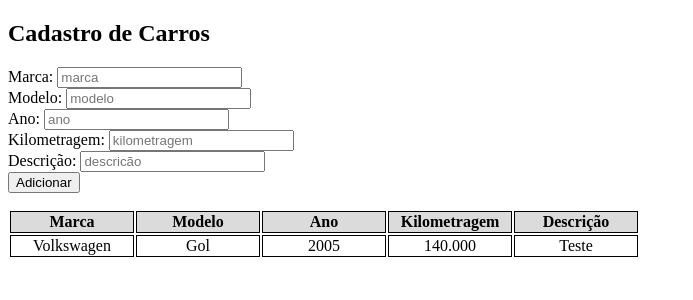
After one commit to GuilhermeTrentini/Desafio_1, a PHP site: page /index.html in a window 1280 px wide. The commit adds this page. Shown: the top 300 px of the page, without its empty margins (0-693 px from the left). Run offline with PHP 8.4, Linux system fonts and the light colour scheme.

Commit message:
Inclusão da função remover com 2 click e correções na validação de campos

```diff
--- a/css/principal.css
+++ b/css/principal.css
@@ -17,3 +17,7 @@ th{
 	font-weight: bold;
 	background-color:rgb(219, 219, 219);
 }
+
+.invisivel{
+	display: none;
+}
--- /dev/null
+++ b/index.html
@@ -0,0 +1,58 @@
+<!doctype html>
+<html>
+<head>
+
+    <meta charset="utf-8">
+	<title>Cadastro Carros</title>
+	<link rel="stylesheet" type="text/css" href="css/principal.css">
+
+</head>
+<body>
+
+	<h2>Cadastro de Carros</h2>
+
+    <form id="form-adicionar">
+		<label class="invisivel">*</label>
+        <label>Marca:</label>
+		<input id="marca" type="text" placeholder="marca"> <br>
+		<label class="invisivel">*</label>
+        <label>Modelo:</label>
+		<input id="modelo" type="text" placeholder="modelo"> <br>
+		<label class="invisivel">*</label>
+        <label>Ano:</label>
+        <input id="ano" type="number" placeholder="ano"> <br>
+        <label>Kilometragem:</label>
+        <input id="kilometragem" type="number" placeholder="kilometragem"> <br>
+        <label>Descrição:</label>
+        <input id="descricao" type="text" placeholder="descricão"> <br>
+	</form>
+
+	<button id="adicionar-carros">Adicionar</button>
+	<ul id="mensagens-erro"></ul>
+
+    <table>
+		<thead>
+			<tr>
+				<th>Marca</th>
+				<th>Modelo</th>
+				<th>Ano</th>
+				<th>Kilometragem</th>
+				<th>Descrição</th>
+			</tr>
+		</thead>
+		<tbody id="tabela-carros">
+		<tr class="carros">
+		    	<td class="info-marca">Volkswagen</td>
+				<td class="info-modelo">Gol</td>
+				<td class="info-ano">2005</td>
+				<td class="info-kilometragem">140.000</td>
+				<td class="info-descricao">Teste</td>
+			</tr>
+		</tbody>
+	</table>
+
+	<script src="js/adiciona-carros.js"></script>
+	<script src="js/validacoes.js"></script>
+	<script src="js/remover-carro.js"></script>
+</body>
+</html>
--- /dev/null
+++ b/index.php
@@ -0,0 +1 @@
+<?php header( 'Location: /index.html' ) ;  ?>
--- a/js/adiciona-carros.js
+++ b/js/adiciona-carros.js
@@ -9,13 +9,17 @@ botaoAdicionar.addEventListener("click", function(){
     var erros = validaCampos(carros);
 
     if (erros.length > 0){
+        //var campoObrigatorio = document.querySelector(".invisivel");
+        //campoObrigatorio.classList.remove("invisivel");
+
         exibeMensagensErro(erros);
+
         return;
     }
 
     adicionaCarroNaTabela(carros);
-
-    console.log(carros);
+    var limpaErro = document.querySelector("#mensagens-erro");
+    limpaErro.innerHTML = "";
 
     //form.reset();
 });
--- /dev/null
+++ b/js/remover-carro.js
@@ -0,0 +1,7 @@
+var carros = document.querySelectorAll(".carros");
+
+var tabela = document.querySelector("table");
+
+tabela.addEventListener("dblclick", function(event){
+    event.target.parentNode.remove();
+});
--- a/js/validacoes.js
+++ b/js/validacoes.js
@@ -1,4 +1,5 @@
 function validaCampos(carros){
+    var logAno = false;
     var erros = [];
     if (carros.marca.length == 0){
         erros.push("O campo marca não pode ficar em branco!");
@@ -7,10 +8,13 @@ function validaCampos(carros){
         erros.push("O campo modelo não pode ficar em branco!");
     }
     if (carros.ano.length == 0){
+        logAno = true;
         erros.push("O campo ano não pode ficar em branco!");
     }
-    if (carros.ano < 1900 || carros.ano > 2018){
-        erros.push("O campo ano não pode ser menor que 1900 e nem maior que o ano atual!");
+    if (!logAno){
+        if (carros.ano < 1900 || carros.ano > 2018){
+            erros.push("O campo ano não pode ser menor que 1900 e nem maior que o ano atual!");
+        }
     }
     return erros;
 }
```
